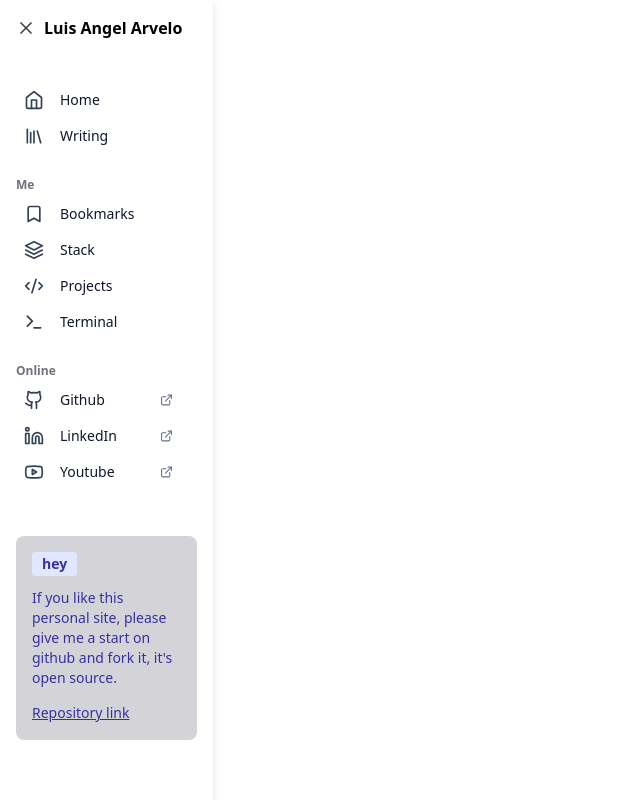
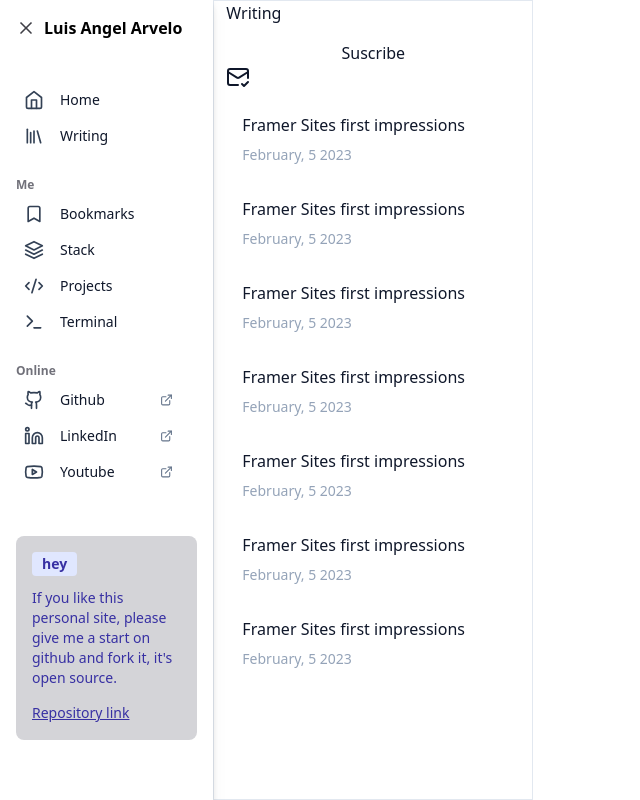
Before and after one commit to Delavalom/my-porfolio-page, a Next.js app: page / in a window 1280 px wide. Shown: the whole page, without its empty margins (0-640 px from the left). Built offline with nearby package versions, Linux system fonts and the light colour scheme.

Commit message:
list item added moving to title bar

```diff
--- /dev/null
+++ b/src/components/ListDetailView.tsx
@@ -0,0 +1,25 @@
+import { useRouter } from "next/router";
+import { type FC } from "react";
+import { ListTitleBar } from "./ListTitleBar";
+import { ListItem } from "./ListItem";
+
+type Props = {};
+
+export const ListDetailView: FC<Props> = ({}) => {
+    const router = useRouter()
+  return (
+    <section className="flex flex-col gap-4 bg-white w-full min-w-[25%] md:w-10 px-3 border border-slate-200 h-screen text-slate-900">
+      <ListTitleBar />
+        {/* (cards holding title, date or favicon with url) || (cards holding logo and title) */}
+
+        {/* if long list implement lazy loading */}
+        <ListItem title="Framer Sites first impressions" date={new Date("02-10-2023")} />
+        <ListItem title="Framer Sites first impressions" date={new Date("02-10-2023")} />
+        <ListItem title="Framer Sites first impressions" date={new Date("02-10-2023")} />
+        <ListItem title="Framer Sites first impressions" date={new Date("02-10-2023")} />
+        <ListItem title="Framer Sites first impressions" date={new Date("02-10-2023")} />
+        <ListItem title="Framer Sites first impressions" date={new Date("02-10-2023")} />
+        <ListItem title="Framer Sites first impressions" date={new Date("02-10-2023")} />
+    </section>
+  );
+};
--- /dev/null
+++ b/src/components/ListItem.tsx
@@ -0,0 +1,26 @@
+import { dateFormatter } from "@/lib/utils";
+import Link from "next/link";
+import { type FC } from "react";
+
+type Props = {
+    title: string
+    date?: Date
+    logo?: string,
+    url?: string
+};
+
+export const ListItem: FC<Props> = ({title, date, logo, url}) => {
+    const dateView = dateFormatter(date)
+  return (
+    <section className="group w-full px-4 py-2 flex flex-col gap-2 hover:bg-slate-900 rounded-md">
+      <h2 className="font-medium group-hover:text-slate-50">{title}</h2>
+        {url ? (
+            <div>
+                {logo} <Link href={url}>{url}</Link>
+            </div>
+        ): (
+            <h2 className="text-slate-400 font-extralight text-sm group-hover:text-slate-300">{dateView}</h2>
+        )}
+    </section>
+  );
+};
--- /dev/null
+++ b/src/components/ListTitleBar.tsx
@@ -0,0 +1,18 @@
+import { MailCheck } from "lucide-react";
+import { type FC } from "react";
+
+type Props = {};
+
+export const ListTitleBar: FC<Props> = ({}) => {
+  return (
+    <>
+      {/* heading Title coming from navigation */}
+      {"Writing"}
+      {/* suscribe newsletter button */}
+      <button>
+        <span>Suscribe</span>
+        <MailCheck />
+      </button>
+    </>
+  );
+};
--- a/src/components/layout/Sidebar.tsx
+++ b/src/components/layout/Sidebar.tsx
@@ -13,9 +13,9 @@ import {
   ExternalLink,
 } from "lucide-react";
 import { useState } from "react";
-import { SidebarBtn } from "./ui/SidebarBtn";
-import { SidebarSection } from "./ui/SidebarSection";
-import { SidebarCtaBlock } from "./ui/SidebarCtaBlock";
+import { SidebarBtn } from "../ui/SidebarBtn";
+import { SidebarSection } from "../ui/SidebarSection";
+import { SidebarCtaBlock } from "../ui/SidebarCtaBlock";
 
 export const Sidebar = () => {
   const [toggle, setToggle] = useState(false);
--- /dev/null
+++ b/src/lib/utils.ts
@@ -0,0 +1,8 @@
+export const dateFormatter = (date: Date | undefined) => {
+    if (!date) return ``
+    const day = date.getDay()
+    const month = date.toLocaleString('en-us', { month: "long" })
+    const year = date.getFullYear()
+
+    return `${month}, ${day} ${year}` as const
+}
--- a/src/pages/_document.tsx
+++ b/src/pages/_document.tsx
@@ -4,7 +4,7 @@ export default function Document() {
   return (
     <Html>
       <Head>
-        <meta content="width=device-width, initial-scale=1" name="viewport" />
+
         <meta
           name="description"
           content="This is the portfolio of Luis Ángel Arvelo frontend developer and founding member of the 7 Street Labs team"
--- a/src/pages/index.tsx
+++ b/src/pages/index.tsx
@@ -1,11 +1,19 @@
+import { ListDetailView } from "@/components/ListDetailView";
 import { Sidebar } from "@/components/layout/Sidebar";
 import { NextPage } from "next";
+import Head from "next/head";
 
 const Home: NextPage = () => {
   return (
-    <section className="w-full h-full bg-white">
+    <>
+    <Head>
+    <meta content="width=device-width, initial-scale=1" name="viewport" />
+    </Head>
+    <section className="flex w-screen h-screen bg-white">
       <Sidebar />
+      <ListDetailView />
     </section>
+    </>
   );
 };
 
```
Also changed, not shown: src/components/ui/SidebarBtn.tsx (renamed from src/components/layout/ui/SidebarBtn.tsx), src/components/ui/SidebarCtaBlock.tsx (renamed from src/components/layout/ui/SidebarCtaBlock.tsx), src/components/ui/SidebarSection.tsx (renamed from src/components/layout/ui/SidebarSection.tsx).
